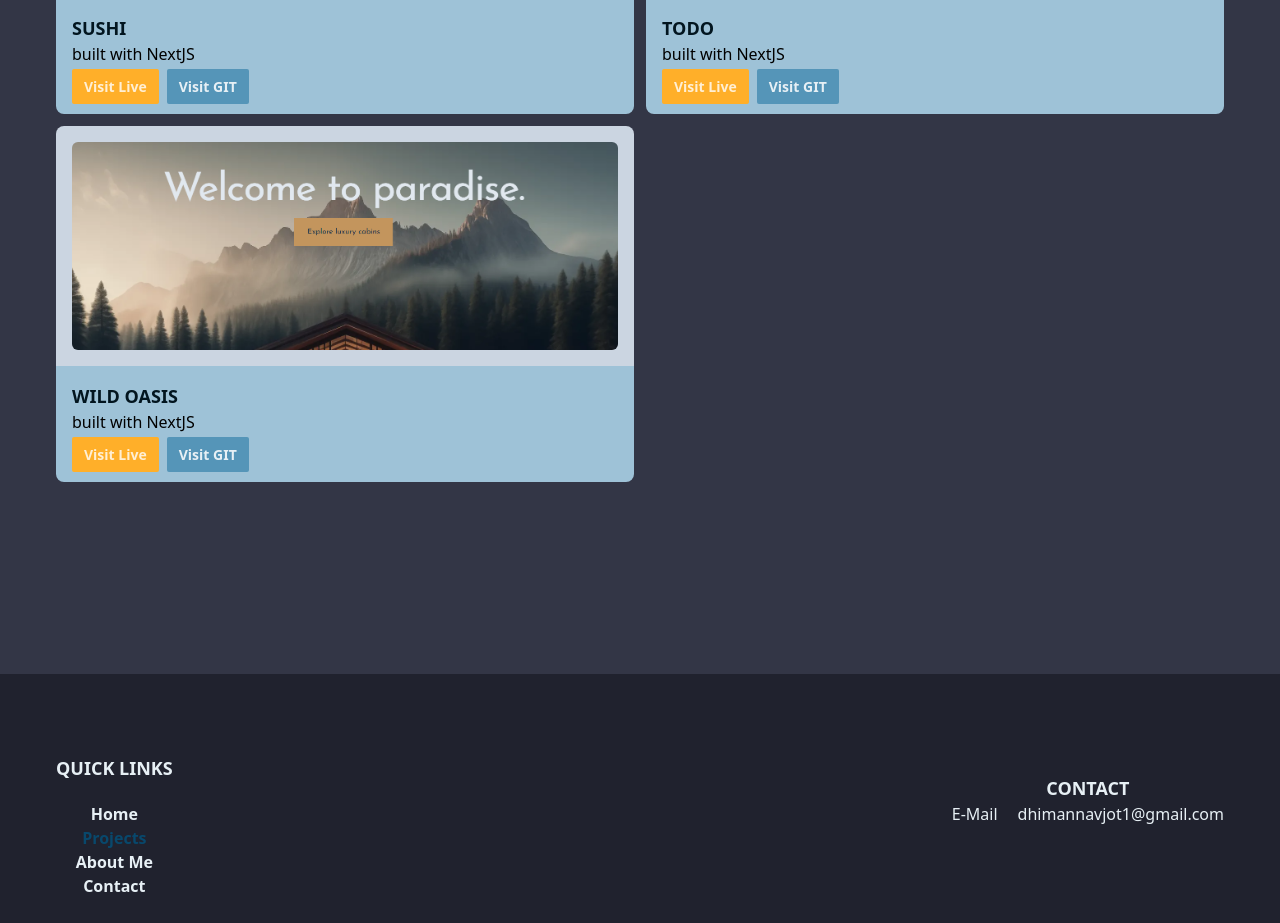
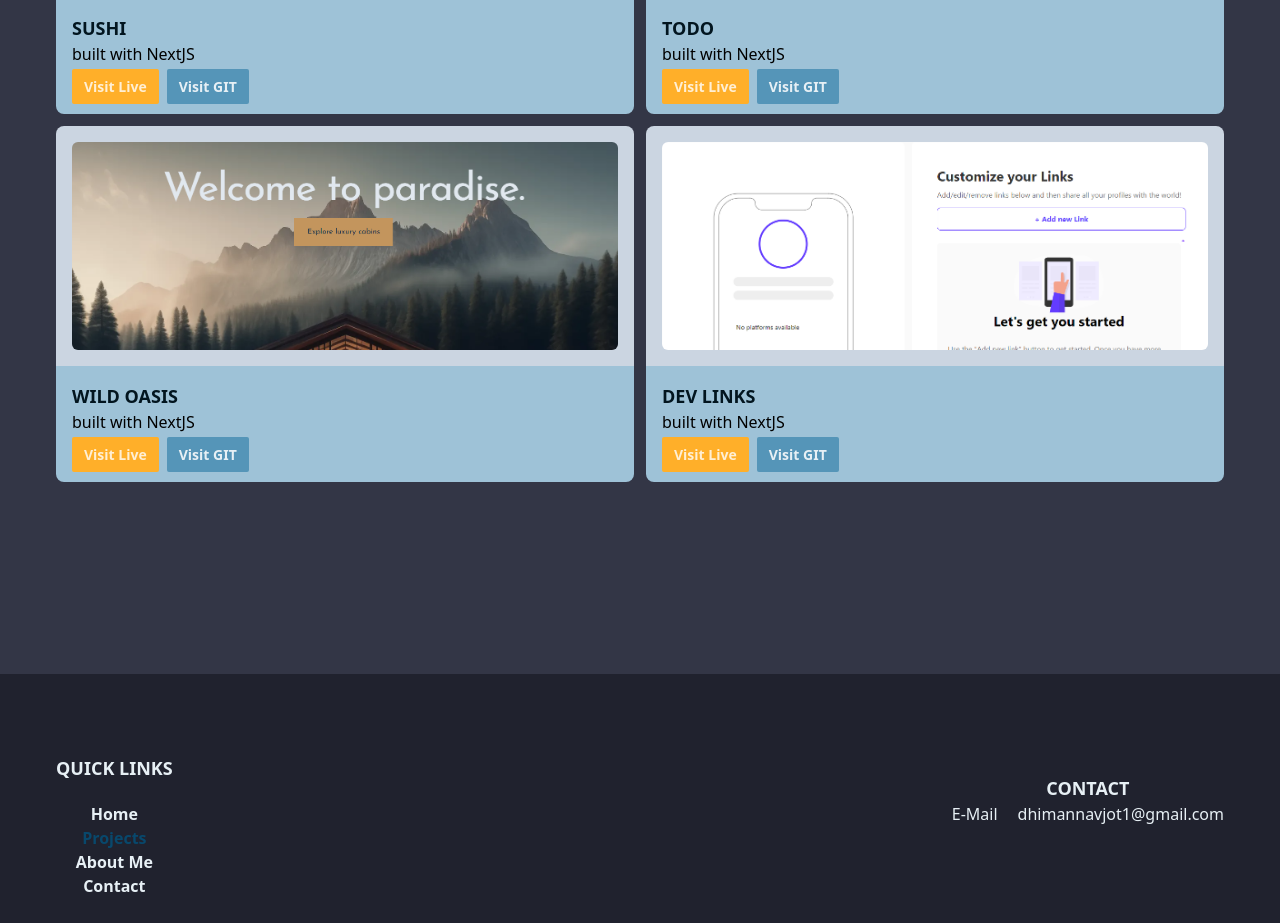
Before and after one commit to Navi003/protfolio, a Next.js app: page /projects in a window 1280 px wide. Shown: the part 1980-2903 px from the top of the page. Built offline with nearby package versions, Linux system fonts and the light colour scheme.

Commit message:
Added Devlinks to Projects

```diff
--- a/app/components/Hero.jsx
+++ b/app/components/Hero.jsx
@@ -12,9 +12,9 @@ export default function Hero() {
           <span>Dhiman</span>
         </div>
 
-        <div className="name">
+        <div className=" name">
           <Image
-            className="w-full"
+            className="relative w-full"
             width={400}
             height={650}
             src="/images/navi.png"
--- a/app/projectdata/data.js
+++ b/app/projectdata/data.js
@@ -77,6 +77,13 @@ export const data = [
     liveSiteLink: "https://next-app-wild-oasis.vercel.app/",
     image: "/images/project11.png",
   },
+  {
+    projectName: "Dev Links",
+    builtWith: "NextJS",
+    githubLink: "https://github.com/Navi003/dev-links",
+    liveSiteLink: "https://dev-links-beige.vercel.app/",
+    image: "/images/project12.png",
+  },
 ];
 
 export const techStackArray = [
```
Also changed, not shown: public/images/project12.png (added).
